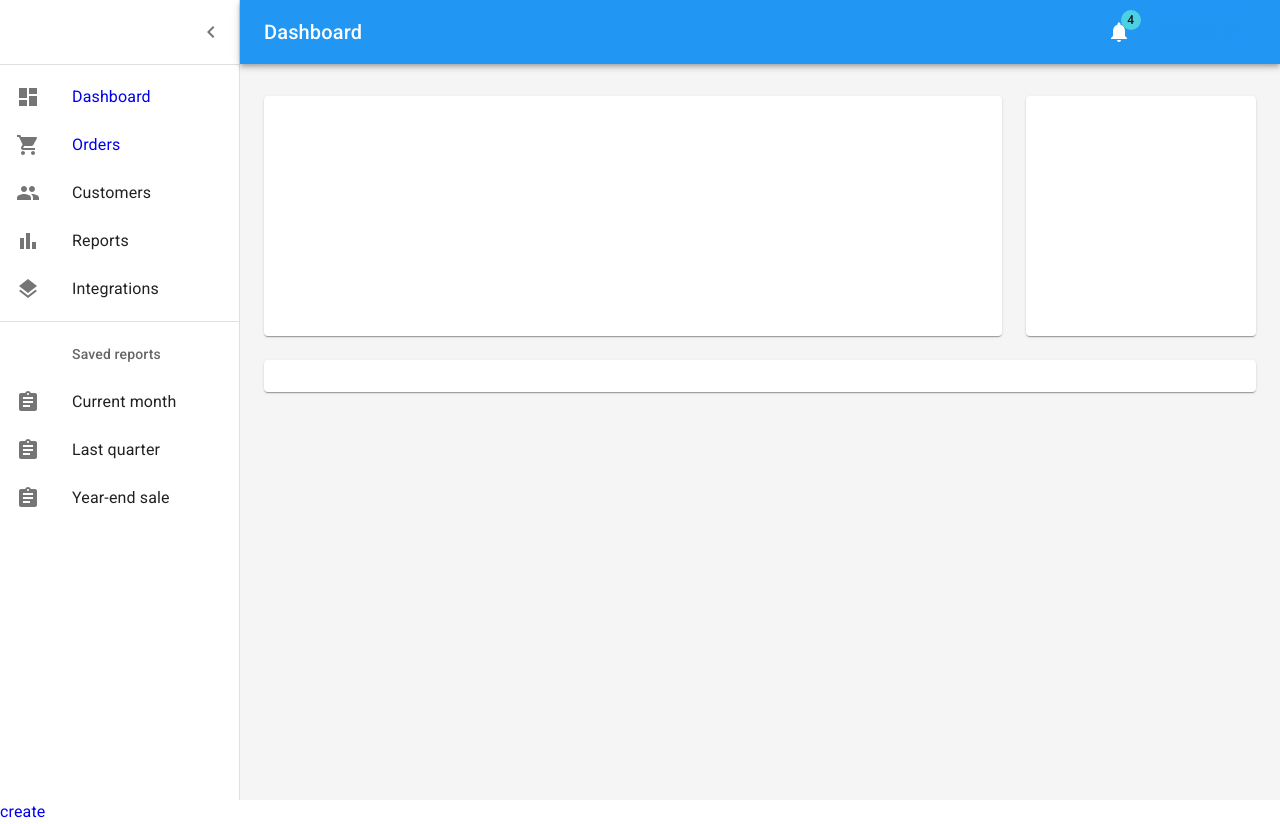
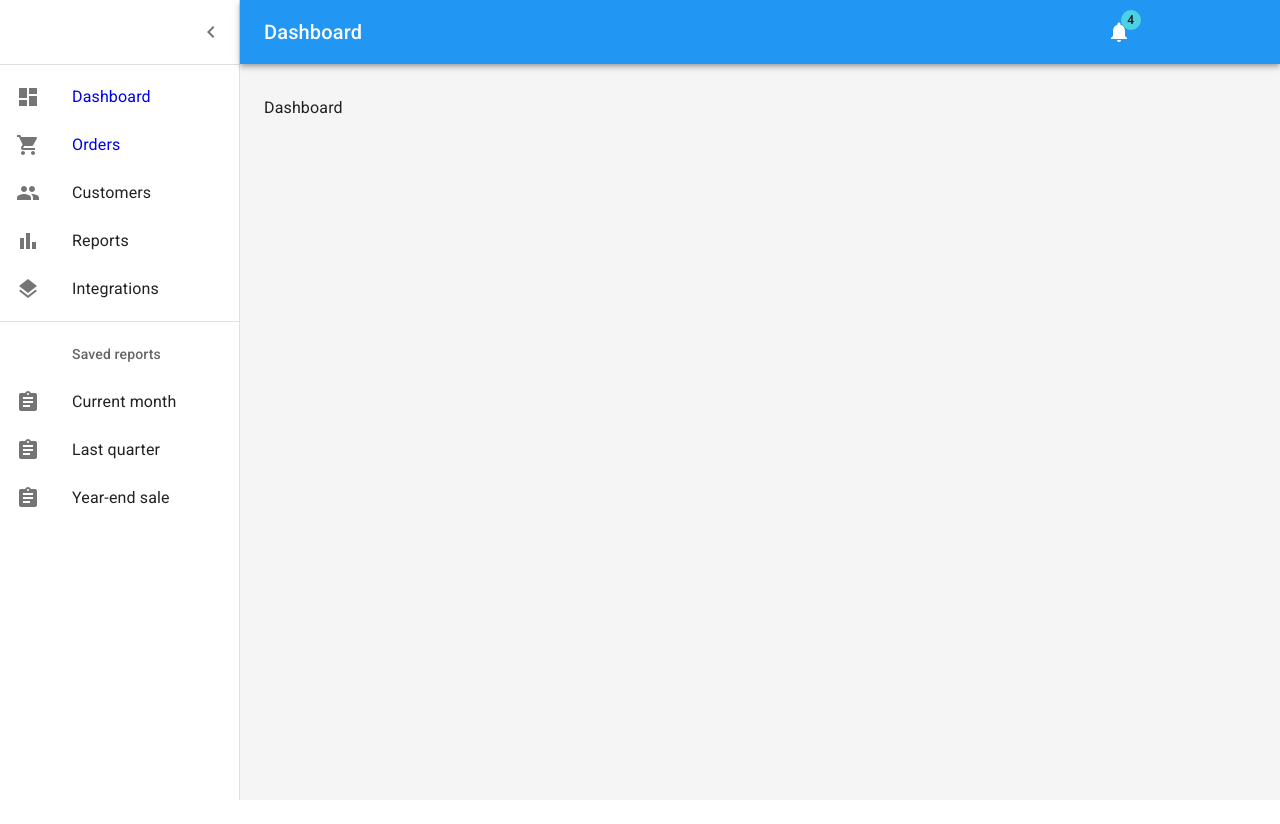
Before and after one commit to Braaiday/Ecommerce-frontend, a React (Create React App) app: page /dashboard in a window 1280 px wide. After the commit the page ends 800 px from the top, so only its background shows below. Built offline with nearby package versions, Linux system fonts and the light colour scheme; sample sign-in values are in the browser's storage.

Commit message:
Admin dashboard enhancements

```diff
--- a/src/components/App.js
+++ b/src/components/App.js
@@ -29,15 +29,16 @@ function App() {
           <Route path="/register" element={<PageRegister />} />
           <Route element={<RequireAuth allowedRoles={["user"]} />}>
             <Route path="/profile" element={<>Profile</>} />
-            <Route path="/orders" element={<>Orders</>} />
+            <Route path="/myorders" element={<>Orders</>} />
           </Route>
         </Route>
 
         {/* These are admin routes */}
         <Route element={<AdminLayout />}>
           <Route element={<RequireAuth allowedRoles={["admin"]} />}>
-            <Route path="/dashboard" element={<><Link to="/create">create</Link></>} />
+            <Route path="/dashboard" element={<>Dashboard</>} />
             <Route path="/create" element={<>Create product</>} />
+            <Route path="/orders" element={<>orders</>} />
           </Route>
         </Route>
 
--- a/src/components/elements/AdminLayout/AdminLayout.js
+++ b/src/components/elements/AdminLayout/AdminLayout.js
@@ -5,8 +5,9 @@ import Dashboard from './Dashboard'
 export default function AdminLayout() {
     return (
         <div>
-            <Dashboard />
-            <Outlet />
+            <Dashboard >
+                <Outlet />
+            </Dashboard>
         </div>
     )
 }
--- a/src/components/elements/AdminLayout/Dashboard.js
+++ b/src/components/elements/AdminLayout/Dashboard.js
@@ -71,7 +71,7 @@ const Drawer = styled(MuiDrawer, { shouldForwardProp: (prop) => prop !== 'open'
 
 const mdTheme = createTheme();
 
-function DashboardContent() {
+const Dashboard = (props) => {
     const [open, setOpen] = React.useState(true);
     const toggleDrawer = () => {
         setOpen(!open);
@@ -155,46 +155,11 @@ function DashboardContent() {
             >
                 <Toolbar />
                 <Container maxWidth="lg" sx={{ mt: 4, mb: 4 }}>
-                    <Grid container spacing={3}>
-                        {/* Chart */}
-                        <Grid item xs={12} md={8} lg={9}>
-                            <Paper
-                                sx={{
-                                    p: 2,
-                                    display: 'flex',
-                                    flexDirection: 'column',
-                                    height: 240,
-                                }}
-                            >
-
-                            </Paper>
-                        </Grid>
-                        {/* Recent Deposits */}
-                        <Grid item xs={12} md={4} lg={3}>
-                            <Paper
-                                sx={{
-                                    p: 2,
-                                    display: 'flex',
-                                    flexDirection: 'column',
-                                    height: 240,
-                                }}
-                            >
-
-                            </Paper>
-                        </Grid>
-                        {/* Recent Orders */}
-                        <Grid item xs={12}>
-                            <Paper sx={{ p: 2, display: 'flex', flexDirection: 'column' }}>
-
-                            </Paper>
-                        </Grid>
-                    </Grid>
+                    {props.children}
                 </Container>
             </Box>
         </Box>
     );
 }
 
-export default function Dashboard() {
-    return <DashboardContent />;
-}
+export default Dashboard
--- a/src/utils/ThemeManger/ThemeManager.js
+++ b/src/utils/ThemeManger/ThemeManager.js
@@ -1,4 +1,4 @@
-import React, { useEffect, useMemo, useState } from 'react'
+import React, { useMemo } from 'react'
 import { useSelector } from 'react-redux';
 import dashboardTheme from '../../style/dashboard/dashboardTheme';
 import storeTheme from '../../style/store/storeTheme';
```
